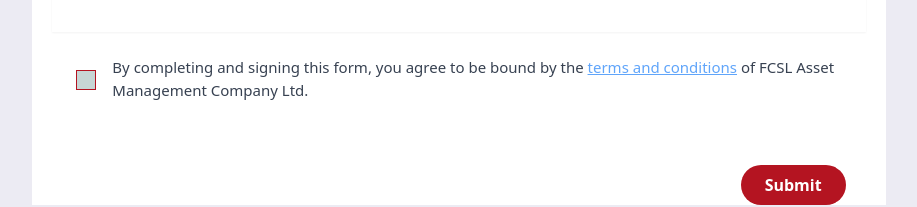
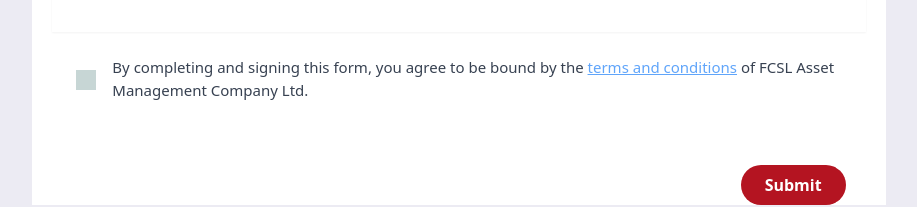
Before and after one commit to Kingsleyaham/fscl-account-form-frontend, a React (Create React App) app: page /joint in a window 1280 px wide. Shown: the part 3496-3703 px from the top of the page, without its empty margins (181-1098 px from the left). Built offline with nearby package versions, Linux system fonts and the light colour scheme.

Commit message:
added title

```diff
--- a/public/index.html
+++ b/public/index.html
@@ -23,7 +23,7 @@
       work correctly both with client-side routing and a non-root public URL.
       Learn how to configure a non-root public URL by running `npm run build`.
     -->
-  <title>React App</title>
+  <title>FCSL Asset Mgt - Account Opening Form</title>
 </head>
 
 <body>
--- a/src/components/form/TermsCondition.jsx
+++ b/src/components/form/TermsCondition.jsx
@@ -7,7 +7,7 @@ const TermsCondition = ({ register, errors }) => {
         <input
           type="checkbox"
           class={`bg-[#c7d6d5] ${
-            errors.termsAndCondition ? "border-[#c7d6d5]" : "border-[#b41421]"
+            errors.termsAndCondition ? "border-[#b41421]" : "border-[#c7d6d5]"
           }  text-[#b41421] focus:ring-[#ecebf3] w-5 h-5`}
           {...register("termsAndCondition")}
         />
```
